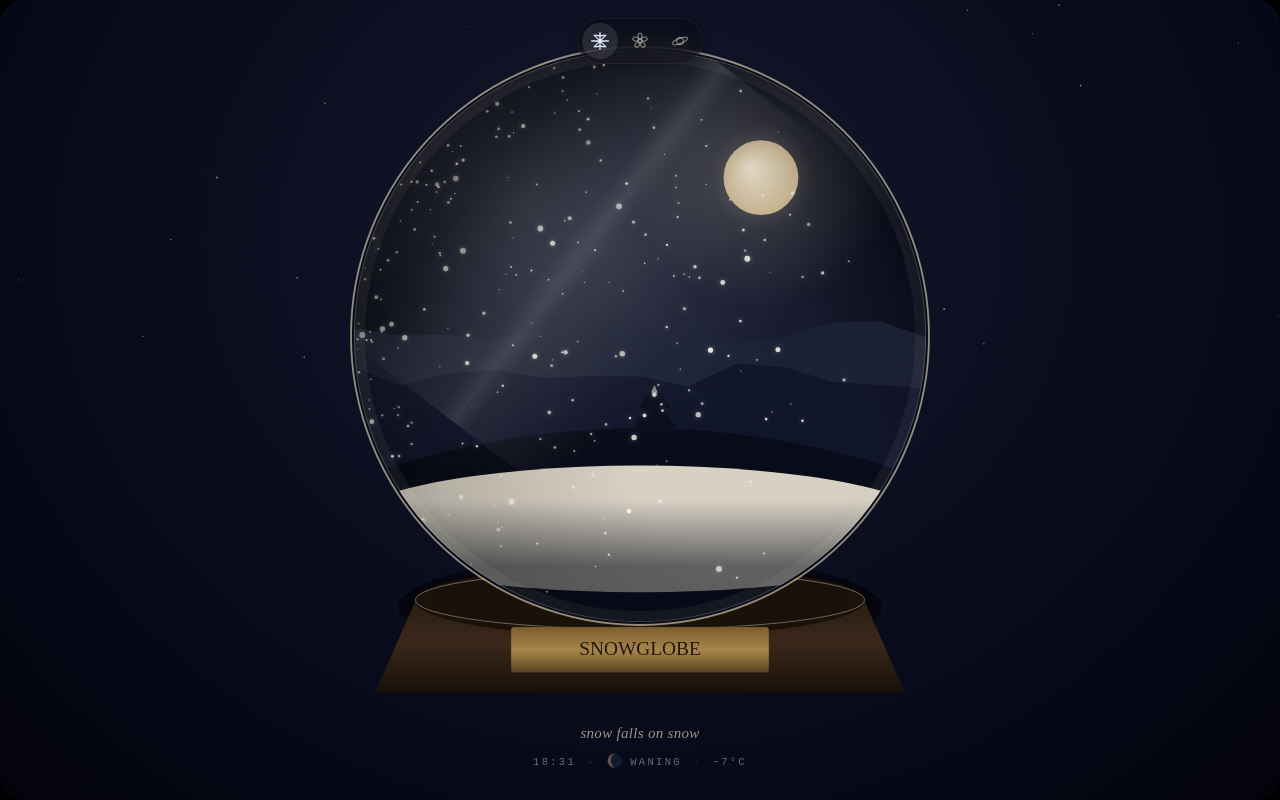
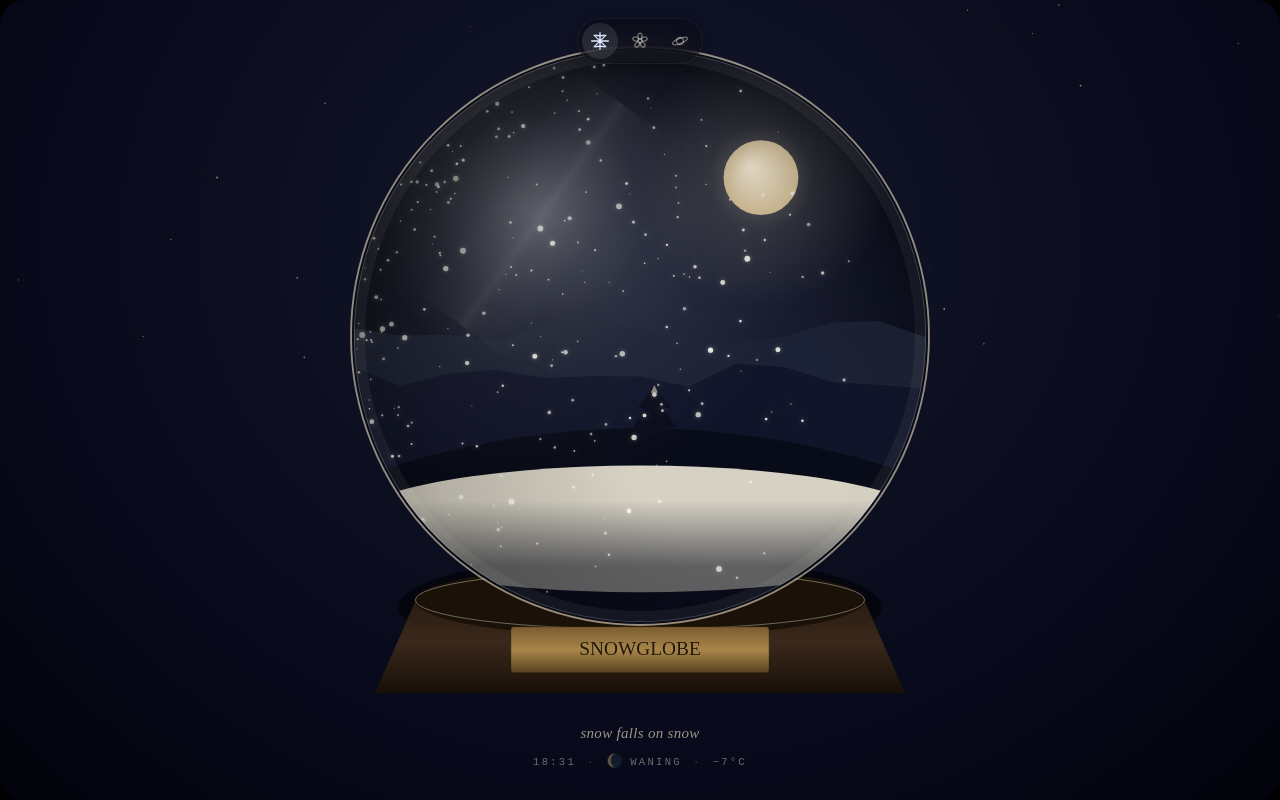
Before and after one commit to yinxinghuan/snowglobe, a plain HTML site: page index.html in a window 1280 px wide. Drawn offline with Linux system fonts and the light colour scheme; animation ran at ten frames a second.

Commit message:
fix(snowglobe): pull highlight to front of dome with soft falloff
Previous version's long diagonal streak read as a back-side reflection
wrapping around the curve. Restructure the front-of-glass cues so the
main highlight is anchored on the front face:

- Add a broad, very soft front-catch radial glow at upper-left
  (extent 0.58r, peak alpha 0.20, smooth falloff to invisible) — this
  is the primary "glass catching light" signal now
- Shrink the streak from a full diagonal sweep (1.55r long) to a small
  elongation accent (0.95r long, 0.20r wide, peak 0.08) nested INSIDE
  the front catch, just adding window-shape hint without sweeping
- Keep both Fresnel halos (wide soft + thin bright kernel) on the rim

Co-Authored-By: Claude Opus 4.7 (1M context) <noreply@anthropic.com>

```diff
--- a/index.html
+++ b/index.html
@@ -820,40 +820,54 @@ function drawSphereShading(g) {
   ctx.fillRect(g.cx - g.r, g.cy - g.r, g.r * 2, g.r * 2);
 }
 
-// Glass surface — Fresnel rim halo (uniform around the perimeter) + a long
-// soft window-reflection streak. Replaces the old "stuck on" specular
-// ellipses, which read as Photoshop highlights rather than real glass.
+// Glass surface — three layers, all confined to the front of the dome:
+//   1) Fresnel rim halo (uniform perimeter)
+//   2) Front catch: broad, very soft radial glow where the implied light
+//      hits the visible face of the glass. Wide gradient + low peak alpha
+//      so the edges dissolve smoothly — no decal feel.
+//   3) Subtle elongation streak nested inside (2), giving a hint of window
+//      shape without reading as a back-side reflection.
 function drawGlassSurface(g) {
   // 1) Wide soft Fresnel halo — wraps the entire dome perimeter from inside.
-  //    Drawn as a fat low-alpha stroke so the brightness fades inward.
   ctx.beginPath();
   ctx.arc(g.cx, g.cy, g.r - 7, 0, Math.PI * 2);
   ctx.lineWidth = 12;
   ctx.strokeStyle = 'rgba(255, 250, 232, 0.05)';
   ctx.stroke();
 
-  // 2) Tight bright Fresnel kernel — thin bright stroke at the very rim.
-  //    This is what reads as "glass edge catching light", and because it's
-  //    uniform around the whole perimeter, it doesn't look directional.
+  // 2) Tight bright Fresnel kernel at the very rim.
   ctx.beginPath();
   ctx.arc(g.cx, g.cy, g.r - 2, 0, Math.PI * 2);
   ctx.lineWidth = 1.6;
   ctx.strokeStyle = 'rgba(255, 252, 236, 0.22)';
   ctx.stroke();
 
-  // 3) Window-reflection streak — long, diffuse, diagonal across the upper
-  //    half. A single elongated band reads as a window/light-source glare
-  //    diffused through the curve, rather than a hot spot decal.
+  // 3) Front catch — broad, very soft radial glow at the upper-left front
+  //    of the dome. This is the main "this is glass" cue. Wide extent + low
+  //    peak alpha + no hard edge.
+  const fx = g.cx - g.r * 0.34;
+  const fy = g.cy - g.r * 0.42;
+  const front = ctx.createRadialGradient(fx, fy, 0, fx, fy, g.r * 0.58);
+  front.addColorStop(0,    'rgba(255, 255, 255, 0.20)');
+  front.addColorStop(0.32, 'rgba(255, 255, 255, 0.10)');
+  front.addColorStop(0.62, 'rgba(255, 255, 255, 0.03)');
+  front.addColorStop(1,    'rgba(255, 255, 255, 0)');
+  ctx.fillStyle = front;
+  ctx.fillRect(g.cx - g.r, g.cy - g.r, g.r * 2, g.r * 2);
+
+  // 4) Subtle elongation hint — a smaller streak nested inside (3) so the
+  //    front catch has a hint of "window shape" without sweeping across the
+  //    whole dome (which previously read as a back-side reflection).
   ctx.save();
-  ctx.translate(g.cx - g.r * 0.18, g.cy - g.r * 0.32);
-  ctx.rotate(-0.92);
-  const len = g.r * 1.55;
-  const wid = g.r * 0.42;
+  ctx.translate(fx, fy);
+  ctx.rotate(-0.95);
+  const len = g.r * 0.95;
+  const wid = g.r * 0.20;
   const grad = ctx.createLinearGradient(0, -wid, 0, wid);
   grad.addColorStop(0,    'rgba(255, 255, 255, 0)');
-  grad.addColorStop(0.42, 'rgba(255, 255, 255, 0.07)');
-  grad.addColorStop(0.50, 'rgba(255, 255, 255, 0.14)');
-  grad.addColorStop(0.58, 'rgba(255, 255, 255, 0.07)');
+  grad.addColorStop(0.42, 'rgba(255, 255, 255, 0.04)');
+  grad.addColorStop(0.50, 'rgba(255, 255, 255, 0.08)');
+  grad.addColorStop(0.58, 'rgba(255, 255, 255, 0.04)');
   grad.addColorStop(1,    'rgba(255, 255, 255, 0)');
   ctx.fillStyle = grad;
   ctx.fillRect(-len / 2, -wid, len, wid * 2);
```
